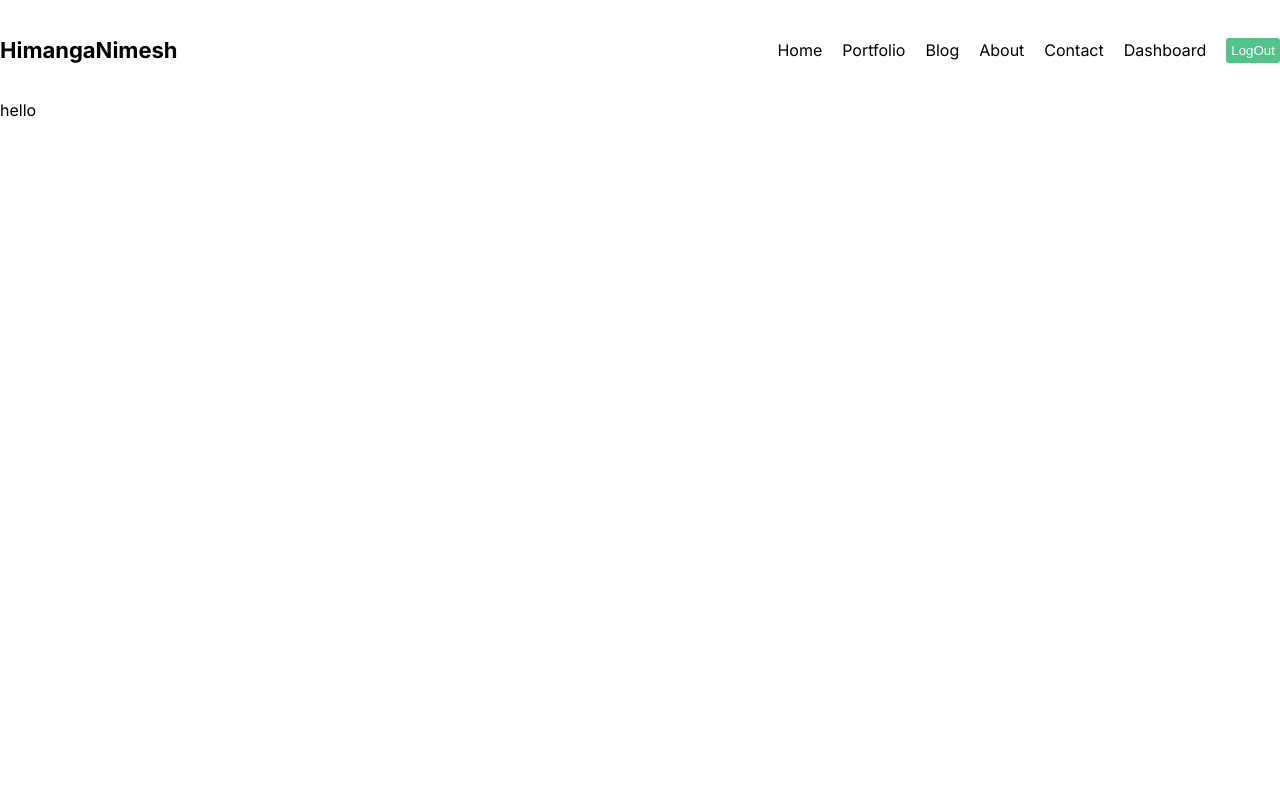
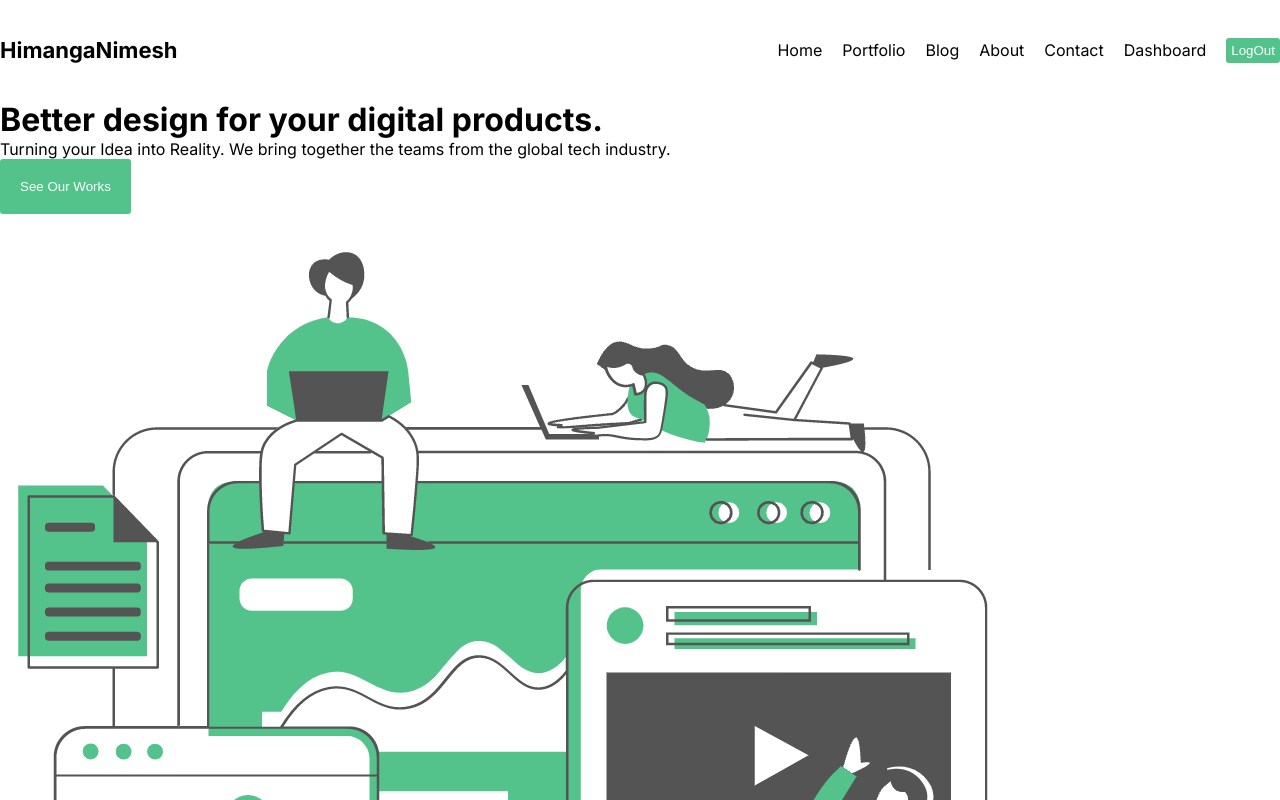
Before and after one commit to HimangaNimesh/blog_site_nextjs, a Next.js app: page / in a window 1280 px wide. Shown: the top 800 px of the page. Built offline with nearby package versions, Linux system fonts and the light colour scheme.

Commit message:
home page ui created

```diff
--- a/src/app/page.jsx
+++ b/src/app/page.jsx
@@ -1,8 +1,19 @@
 import Image from 'next/image'
 import styles from './page.module.css'
+import Hero from 'public/hero.png'
+import Button from '@/components/button/Button'
 
 export default function Home() {
   return (
-    <p>hello</p>
+    <div className={styles.container}>
+      <div className={styles.item}>
+      <h1 className={styles.title}>Better design for your digital products.</h1>
+      <p className={styles.desc}>Turning your Idea into Reality. We bring together the teams from the global tech industry.</p>
+      <Button url="/portfolio" text="See Our Works"/>
+      </div>
+      <div className={styles.item}>
+        <Image src={Hero} alt='' className={styles.img}/>
+      </div>
+    </div>
   )
 }
```
